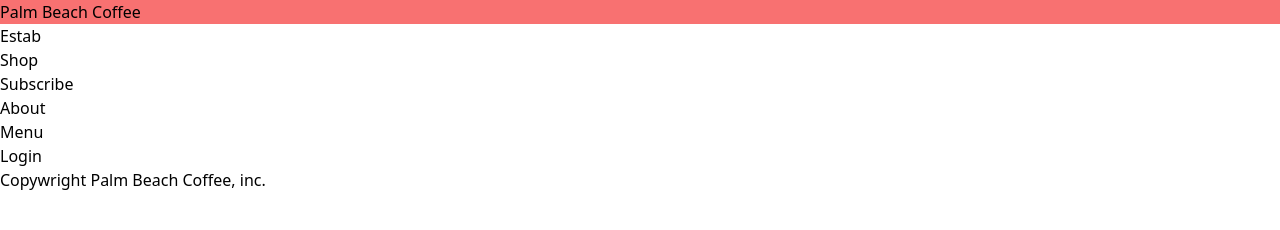
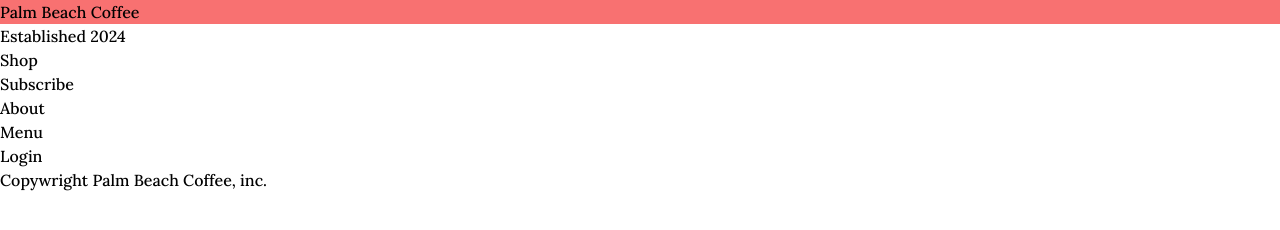
Before and after one commit to whitty12/coffee-shop-single-page, a website: page dist/index.html in a window 1280 px wide. Drawn offline with Linux system fonts and the light colour scheme.

Commit message:
Added google lora font

```diff
--- a/dist/index.html
+++ b/dist/index.html
@@ -6,18 +6,24 @@
     <meta charset="UTF-8">
     <meta name="viewport" content="width=device-width, initial-scale=1.0">
 
-    <!--Stylesheet-->
+    <!-- Google Font -->
+    <link rel="preconnect" href="https://fonts.googleapis.com">
+    <link rel="preconnect" href="https://fonts.gstatic.com" crossorigin>
+    <link href="https://fonts.googleapis.com/css2?family=Lora:ital,wght@0,500;1,500&display=swap" rel="stylesheet">
+
+    <!-- Tailwind Stylesheet-->
     <link rel="stylesheet" href="output.css">
+
 
     <title>Palm Beach Coffee House</title>
 </head>
 
 <main>
     <header>
-        <h1 class="bg-red-400">Palm Beach Coffee</h1>
-        <p>Estab</p>
+        <h1 class="bg-red-400 lora-text">Palm Beach Coffee</h1>
+        <p>Established 2024</p>
 
-        <div class="container-- inline-block">
+        <div>
             <nav>
                 <ul>
                     <li>Shop</li>
```
Also changed, not shown: dist/output.css.
